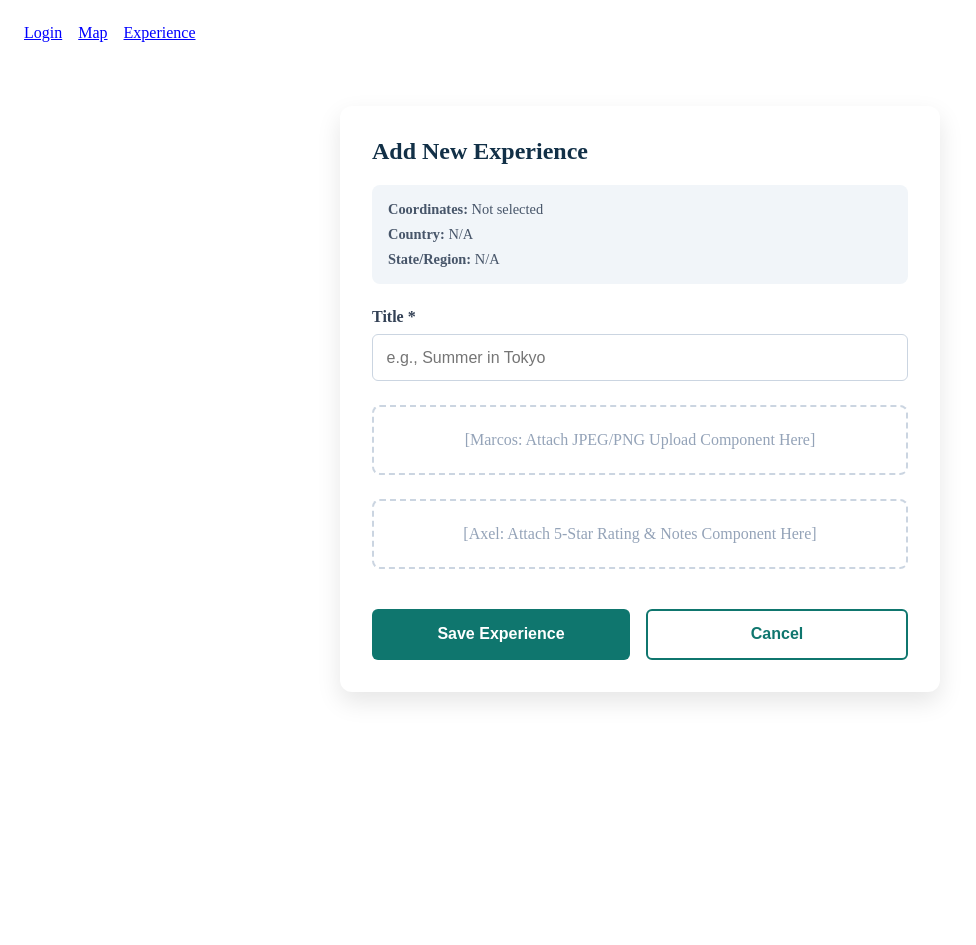
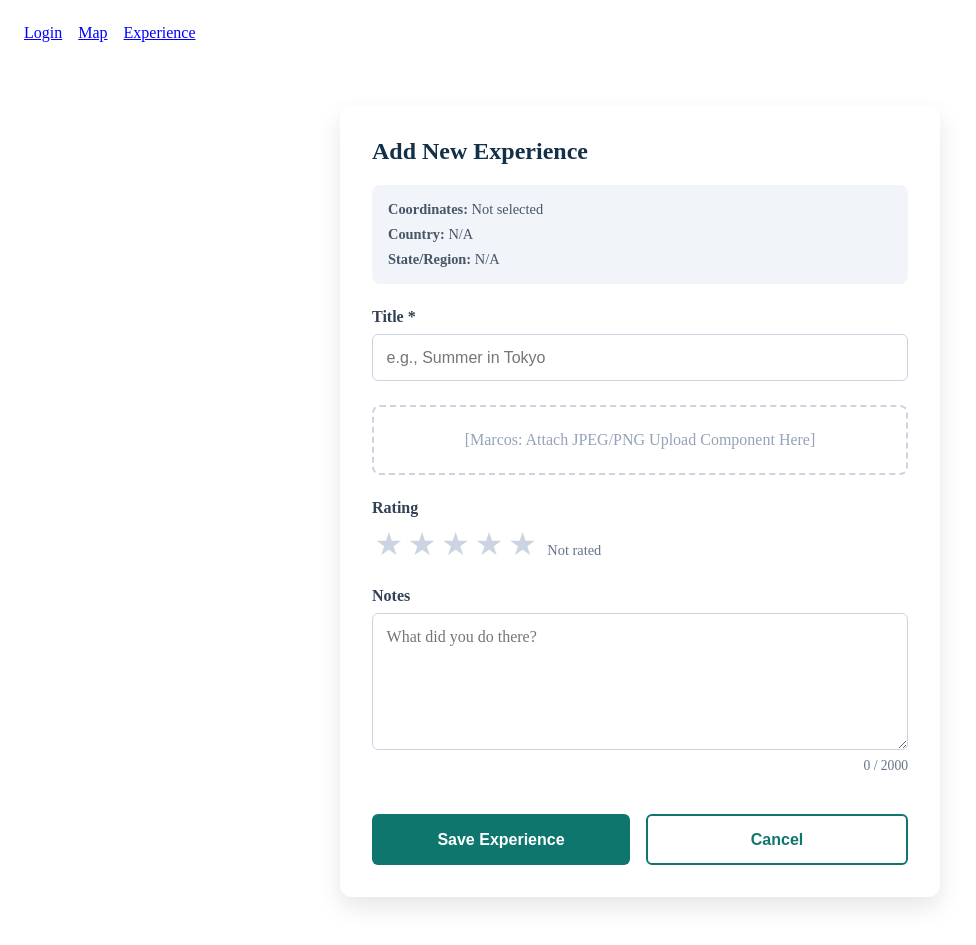
Before and after one commit to omghonasgi/EECS-581-Project-3, a React (Vite) app in the folder frontend/: page /experience in a window 1280 px wide. Shown: the whole page, without its empty margins (0-976 px from the left). Before the commit the page ends 800 px from the top, so only its background shows below. Built offline with nearby package versions, Linux system fonts and the light colour scheme.

Commit message:
Add 5-star rating and notes to experiences

```diff
--- a/frontend/src/components/Experience.tsx
+++ b/frontend/src/components/Experience.tsx
@@ -28,6 +28,9 @@ export default function Experience() {
 
   const [title, setTitle] = useState('');
   const [error, setError] = useState('');
+  const [rating, setRating] = useState(0); // 0 = not rated yet
+  const [notes, setNotes] = useState('');
+  const MAX_NOTES = 2000;
 
   const handleSave = (e: React.FormEvent) => {
     e.preventDefault();
@@ -35,6 +38,17 @@ export default function Experience() {
     // Validation error if missing title
     if (!title.trim()) {
       setError('Title is required to save this experience.');
+      return;
+    }
+
+    // Reject any rating outside 1-5 (0 means the user left it unrated)
+    if (rating !== 0 && (!Number.isInteger(rating) || rating < 1 || rating > 5)) {
+      setError('Rating must be between 1 and 5 stars.');
+      return;
+    }
+
+    if (notes.length > MAX_NOTES) {
+      setError(`Notes cannot be longer than ${MAX_NOTES} characters.`);
       return;
     }
 
@@ -47,8 +61,8 @@ export default function Experience() {
       state,
       // Stubs for other team members' data
       photos: [],
-      rating: null,
-      notes: ''
+      rating: rating || null,
+      notes
     };
 
     // Save to local storage to satisfy the refresh persistence requirement
@@ -92,8 +106,39 @@ export default function Experience() {
         </div>
 
         {/* Axel Bengoa - Ratings and Notes Scope */}
-        <div style={{ padding: '1.5rem', border: '2px dashed #cbd5e1', borderRadius: '8px', textAlign: 'center', color: '#94a3b8' }}>
-          <p style={{ margin: 0 }}>[Axel: Attach 5-Star Rating & Notes Component Here]</p>
+        <div>
+          <label style={{ display: 'block', fontWeight: 'bold', marginBottom: '0.5rem', color: '#334155' }}>Rating</label>
+          <div>
+            {[1, 2, 3, 4, 5].map((star) => (
+              <button
+                key={star}
+                type="button"
+                onClick={() => setRating(star)}
+                aria-label={`${star} star${star > 1 ? 's' : ''}`}
+                style={{ background: 'none', border: 'none', cursor: 'pointer', fontSize: '2rem', padding: '0 0.15rem', color: star <= rating ? '#f59e0b' : '#cbd5e1' }}
+              >
+                ★
+              </button>
+            ))}
+            <span style={{ marginLeft: '0.5rem', color: '#64748b', fontSize: '0.9rem' }}>
+              {rating ? `${rating} / 5` : 'Not rated'}
+            </span>
+          </div>
+        </div>
+
+        <div>
+          <label style={{ display: 'block', fontWeight: 'bold', marginBottom: '0.5rem', color: '#334155' }}>Notes</label>
+          <textarea
+            value={notes}
+            onChange={(e) => setNotes(e.target.value)}
+            maxLength={MAX_NOTES}
+            rows={6}
+            placeholder="What did you do there?"
+            style={{ width: '100%', padding: '0.85rem', border: '1px solid #cbd5e1', borderRadius: '6px', fontSize: '1rem', fontFamily: 'inherit', resize: 'vertical' }}
+          />
+          <p style={{ margin: '0.25rem 0 0', textAlign: 'right', fontSize: '0.85rem', color: notes.length >= MAX_NOTES ? '#991b1b' : '#64748b' }}>
+            {notes.length} / {MAX_NOTES}
+          </p>
         </div>
 
         <div style={{ display: 'flex', gap: '1rem', marginTop: '1rem' }}>
--- a/frontend/src/components/Map.tsx
+++ b/frontend/src/components/Map.tsx
@@ -12,7 +12,7 @@
 // Leave this component empty for now so each developer can fill in their part.
 
 import { useState, useEffect } from 'react';
-import { MapContainer, TileLayer, Marker, useMapEvents } from 'react-leaflet';
+import { MapContainer, TileLayer, Marker, Popup, useMapEvents } from 'react-leaflet';
 import { useNavigate } from 'react-router-dom';
 import 'leaflet/dist/leaflet.css';
 
@@ -91,7 +91,16 @@ export default function Map() {
         <MapInteraction isAdding={isAdding} onLocationSelect={handleMapClick} />
 
         {experiences.map((exp, idx) => (
-          <Marker key={idx} position={[exp.lat, exp.lng]} />
+          <Marker key={idx} position={[exp.lat, exp.lng]}>
+            {/* Show saved title, rating, and notes when a marker is clicked */}
+            <Popup>
+              <strong>{exp.title}</strong>
+              <div style={{ color: '#f59e0b', fontSize: '1.1rem' }}>
+                {exp.rating ? '★'.repeat(exp.rating) + '☆'.repeat(5 - exp.rating) : 'Not rated'}
+              </div>
+              {exp.notes && <p style={{ whiteSpace: 'pre-wrap', margin: '0.5rem 0 0' }}>{exp.notes}</p>}
+            </Popup>
+          </Marker>
         ))}
       </MapContainer>
     </div>
```
